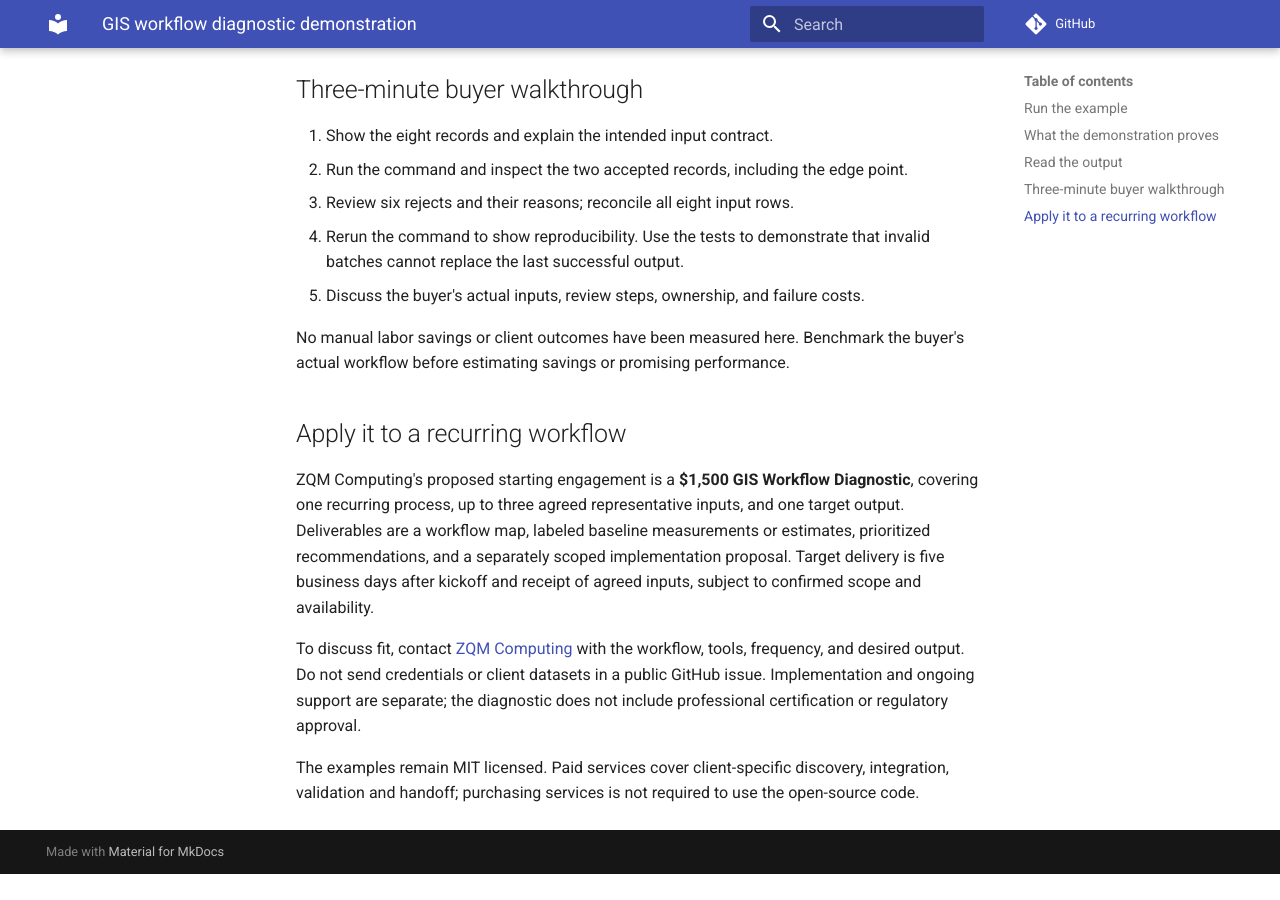
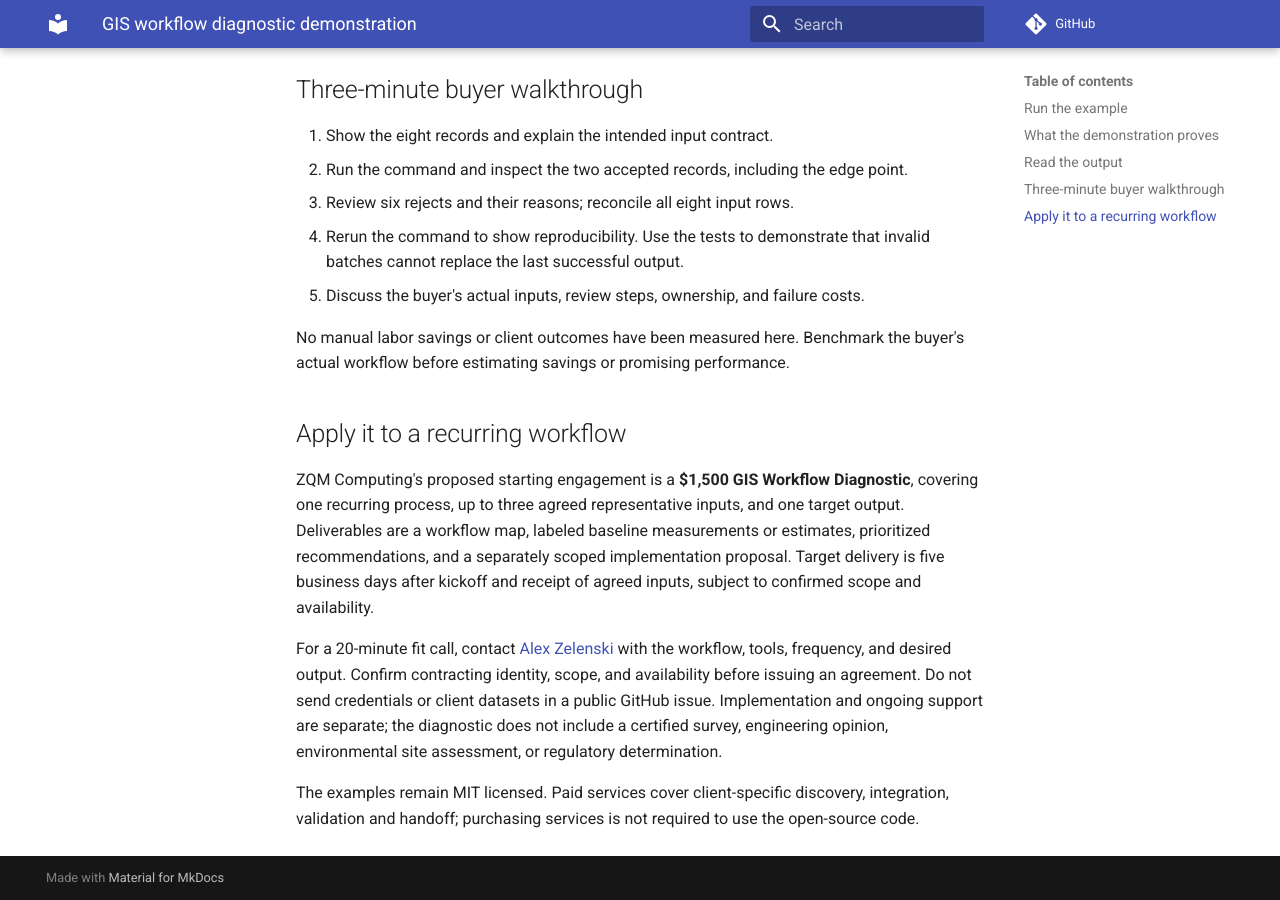
Before and after one commit to ZQM-Computing/geopandas-cookbook, an MkDocs documentation site: the page built from docs/workflow-diagnostic.md, in a window 1280 px wide and 900 px high, scrolled down 1433 px. Built offline with MkDocs 1.6.1 and Material for MkDocs 9.7.7, drawn with Linux system fonts in a browser that asks for light colours; comment, search, counter and statistics services are not loaded; before the commit the page ends 2307 px from its top, so only the background shows below that.

Commit message:
docs: align diagnostic contact and scope with revenue launch kit

```diff
--- a/docs/workflow-diagnostic.md
+++ b/docs/workflow-diagnostic.md
@@ -71,10 +71,12 @@ measurements or estimates, prioritized recommendations, and a separately scoped
 implementation proposal. Target delivery is five business days after kickoff and
 receipt of agreed inputs, subject to confirmed scope and availability.
 
-To discuss fit, contact [ZQM Computing](mailto:zqmcomputing@gmail.com) with the
-workflow, tools, frequency, and desired output. Do not send credentials or client
+For a 20-minute fit call, contact [Alex Zelenski](mailto:alexzelenski@outlook.com)
+with the workflow, tools, frequency, and desired output. Confirm contracting
+identity, scope, and availability before issuing an agreement. Do not send credentials or client
 datasets in a public GitHub issue. Implementation and ongoing support are separate;
-the diagnostic does not include professional certification or regulatory approval.
+the diagnostic does not include a certified survey, engineering opinion,
+environmental site assessment, or regulatory determination.
 
 The examples remain MIT licensed. Paid services cover client-specific discovery,
 integration, validation and handoff; purchasing services is not required to use
```
